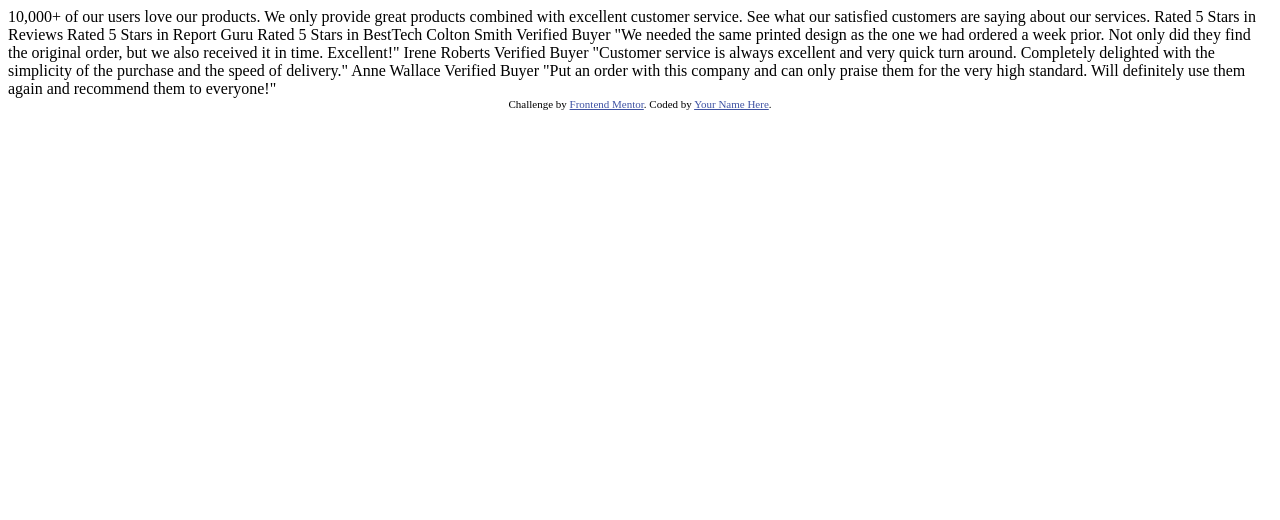
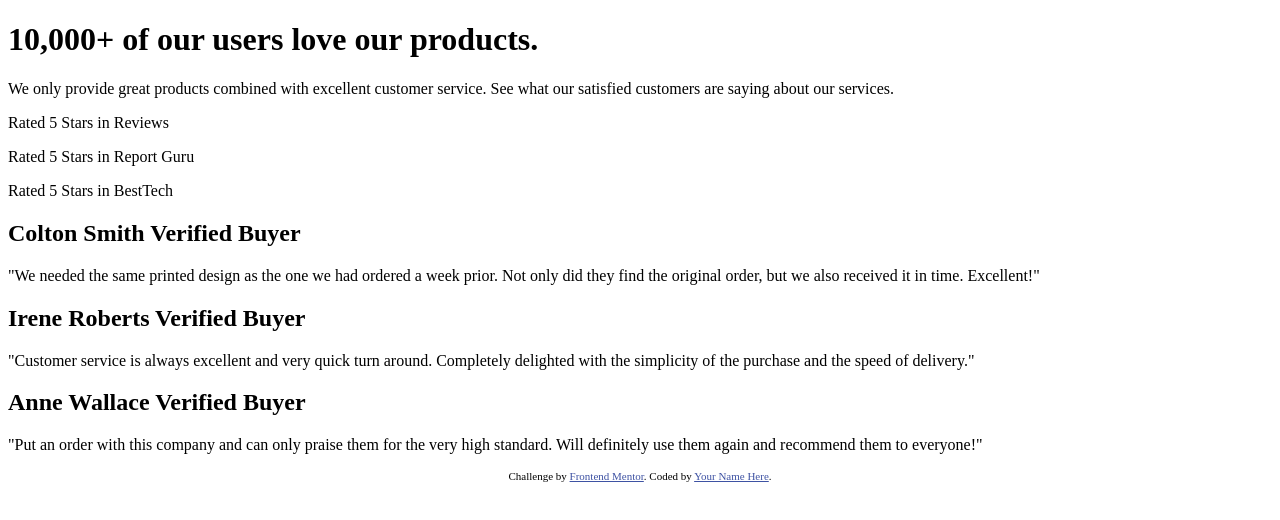
Before and after one commit to FelipinDR/frontendmentor11, a plain HTML site: page index.html in a window 1280 px wide. Drawn offline with Linux system fonts and the light colour scheme.

Commit message:
First version html

```diff
--- a/index.html
+++ b/index.html
@@ -26,31 +26,40 @@
     </style>
   </head>
   <body>
-    10,000+ of our users love our products.
+    <main>
+      <div class="container01">
+    <h1>10,000+ of our users love our products.</h1>
 
-    We only provide great products combined with excellent customer service.
-    See what our satisfied customers are saying about our services.
-
-    Rated 5 Stars in Reviews
-    Rated 5 Stars in Report Guru
-    Rated 5 Stars in BestTech
-
-    Colton Smith
-    Verified Buyer
-    "We needed the same printed design as the one we had ordered a week prior.
+    <p>We only provide great products combined with excellent customer service.
+    See what our satisfied customers are saying about our services.</p>
+    </div>
+    <div class="container02">
+    <p>Rated 5 Stars in Reviews</p>
+    <p>Rated 5 Stars in Report Guru</p>
+    <p>Rated 5 Stars in BestTech</p>
+    </div>
+    <div class="container03">
+    <div class="subcontainer01">
+      <h2>Colton Smith
+    Verified Buyer</h2>
+    <p>"We needed the same printed design as the one we had ordered a week prior.
     Not only did they find the original order, but we also received it in time.
-    Excellent!"
-
-    Irene Roberts
-    Verified Buyer
-    "Customer service is always excellent and very quick turn around. Completely
-    delighted with the simplicity of the purchase and the speed of delivery."
-
-    Anne Wallace
-    Verified Buyer
-    "Put an order with this company and can only praise them for the very high
-    standard. Will definitely use them again and recommend them to everyone!"
-
+    Excellent!"</p>
+    </div>
+    <div class="subcontainer02">
+    <h2>Irene Roberts
+    Verified Buyer</h2>
+    <p>"Customer service is always excellent and very quick turn around. Completely
+    delighted with the simplicity of the purchase and the speed of delivery."</p>
+    </div>
+    <div class="subcontainer03">
+    <h2>Anne Wallace
+    Verified Buyer</h2>
+    <p>"Put an order with this company and can only praise them for the very high
+    standard. Will definitely use them again and recommend them to everyone!"</p>
+    </div>
+  </div>
+    </main>
     <div class="attribution">
       Challenge by
       <a href="https://www.frontendmentor.io?ref=challenge" target="_blank"
```
